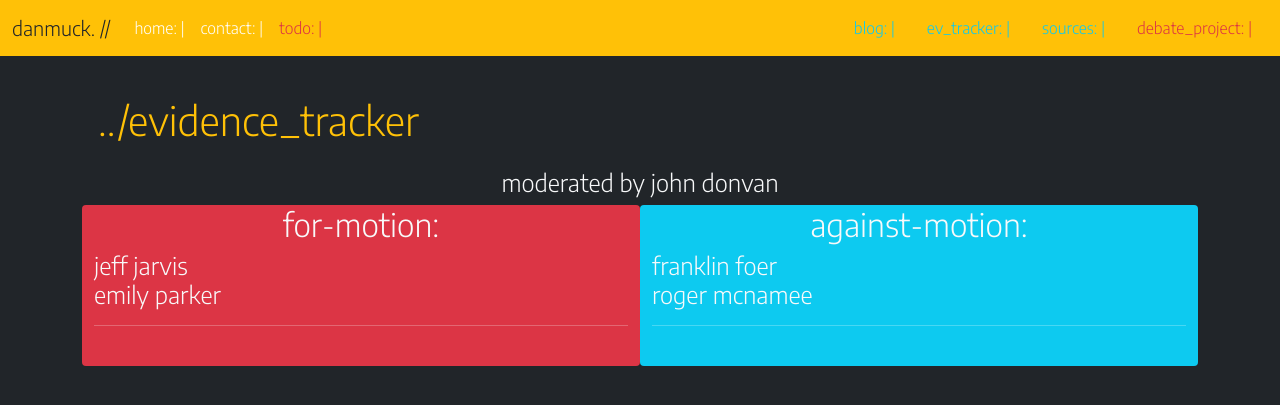
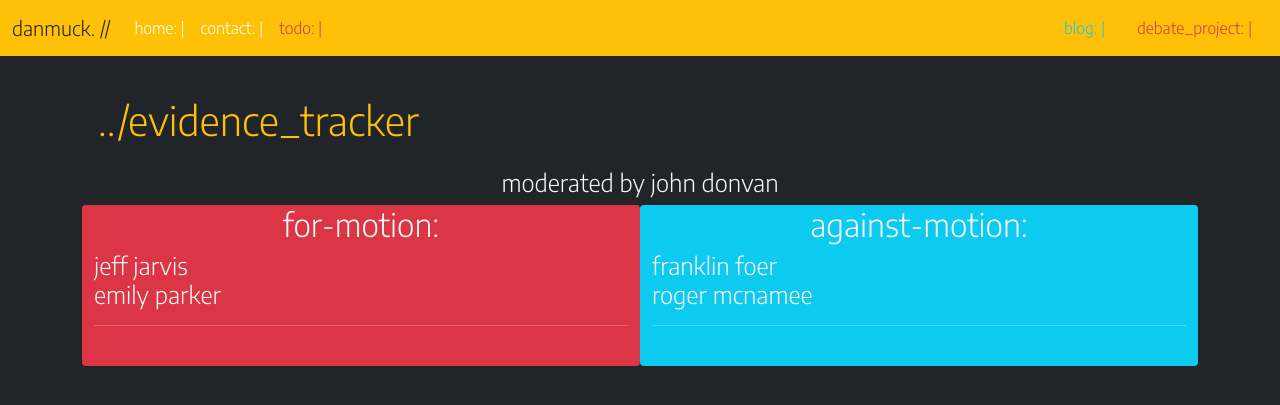
Before and after one commit to danmuck/debate_project_1, a Django app: page /evidence/ in a window 1280 px wide. Shown: the top 405 px of the page. Run offline with Django 3.2, Linux system fonts and the light colour scheme; data that the repository does not hold is empty.

Commit message:
navbar remove links

```diff
--- a/templates/navbar.html
+++ b/templates/navbar.html
@@ -41,9 +41,6 @@
         </div>
                 <!-- SCHOOL STUFF -->
                 <a class="nav-link active text-info" aria-current="articles" href="/postal/articles/">blog: | </a>
-
-                <a class="nav-link active text-info" aria-current="page" href="/evidence/">ev_tracker: | </a>
-                <a class="nav-link active text-info" aria-current="page" href="/sources/">sources: | </a>
                 <a class="nav-link active text-danger" aria-current="ev_home" href="/ev_home/">debate_project: | </a>
     </div>
 </nav>
```
